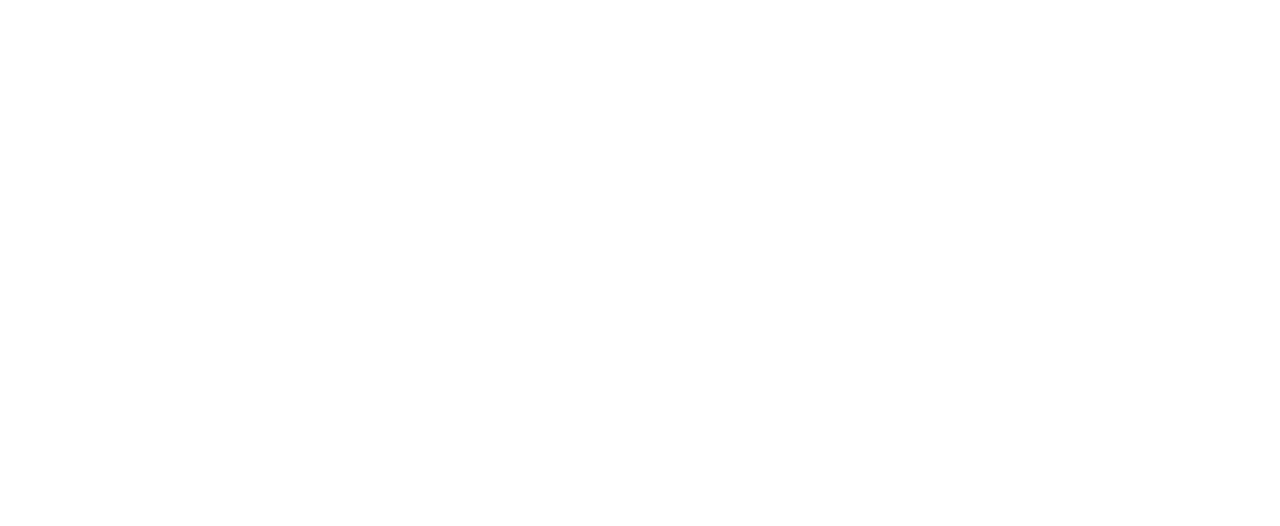
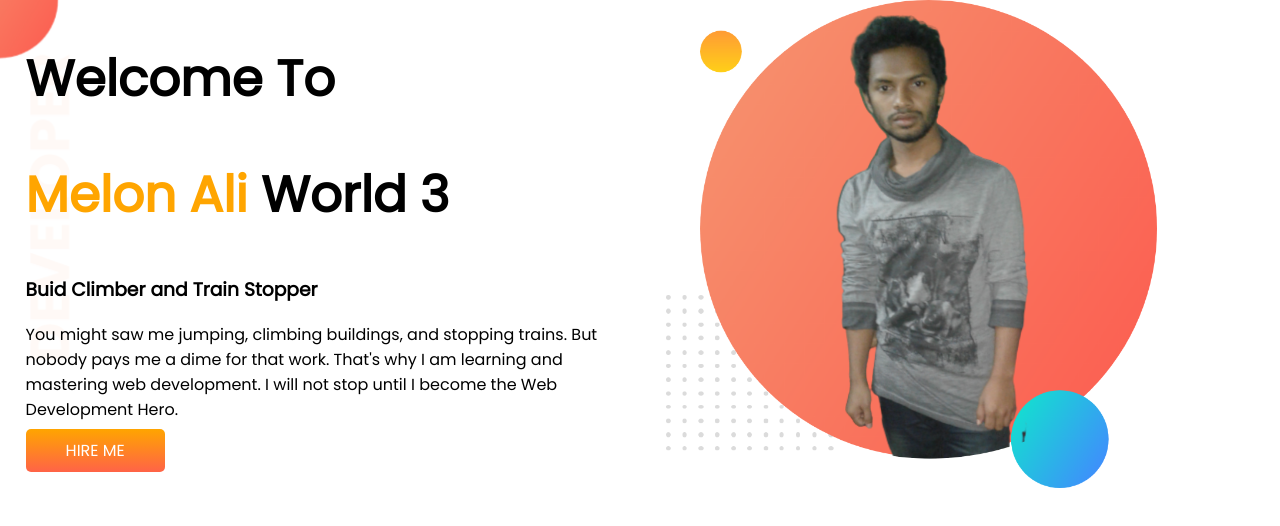
Before and after one commit to Melon-ali/developer-portfolio-3, a plain HTML site: page index.html in a window 1280 px wide. Drawn offline with Linux system fonts and the light colour scheme.

Commit message:
top banner added

```diff
--- a/index.html
+++ b/index.html
@@ -5,14 +5,26 @@
     <meta charset="UTF-8">
     <meta http-equiv="X-UA-Compatible" content="IE=edge">
     <meta name="viewport" content="width=device-width, initial-scale=1.0">
-    <title>Melon Ali Portfolio</title>
+    <title>Melon Ali 3</title>
+    <link rel="preconnect" href="https://fonts.googleapis.com">
+    <link rel="preconnect" href="https://fonts.gstatic.com" crossorigin>
+    <link href="https://fonts.googleapis.com/css2?family=Poppins&display=swap" rel="stylesheet">
     <link rel="stylesheet" href="style.css">
 </head>
 
 <body>
-    <section>
-        <div>
-            <h1></h1>
+    <section class="top-banner flexible-container">
+        <div class="half-width">
+            <h1>Welcome To</h1>
+            <h1><span class="orange-color">Melon Ali</span> World 3</h1>
+            <h3>Buid Climber and Train Stopper</h3>
+            <p>You might saw me jumping, climbing buildings, and stopping trains. But nobody pays me a dime for that
+                work. That's why I am learning and mastering web development. I will not stop until I become the Web
+                Development Hero.</p>
+            <a class="link-button" href="http://" target="_blank">HIRE ME</a>
+        </div>
+        <div class="half-width">
+            <img src="images/Melon-pic-with-bg.png" alt="">
         </div>
     </section>
 </body>
--- a/style.css
+++ b/style.css
@@ -0,0 +1,34 @@
+body{
+    font-family: 'Poppins', sans-serif;
+    margin: 0;
+}
+h1{
+    font-size: 50px;
+}
+h2{
+    font-size: 40px;
+}
+.orange-color{
+    color:orange;
+}
+.half-width{
+    width: 50%;
+    padding-left: 2%;
+}
+.half-width img{
+    width: 80%;
+}
+.flexible-container{
+    display: flex;
+}
+.link-button{
+    text-decoration: none;
+    background-image: linear-gradient(orange, tomato);
+    border-radius: 5px;
+    padding: 10px 40px;
+    color: white;
+}
+.top-banner{
+    background-image: url(images/top-banner.png);
+    background-repeat: no-repeat;
+}
```
